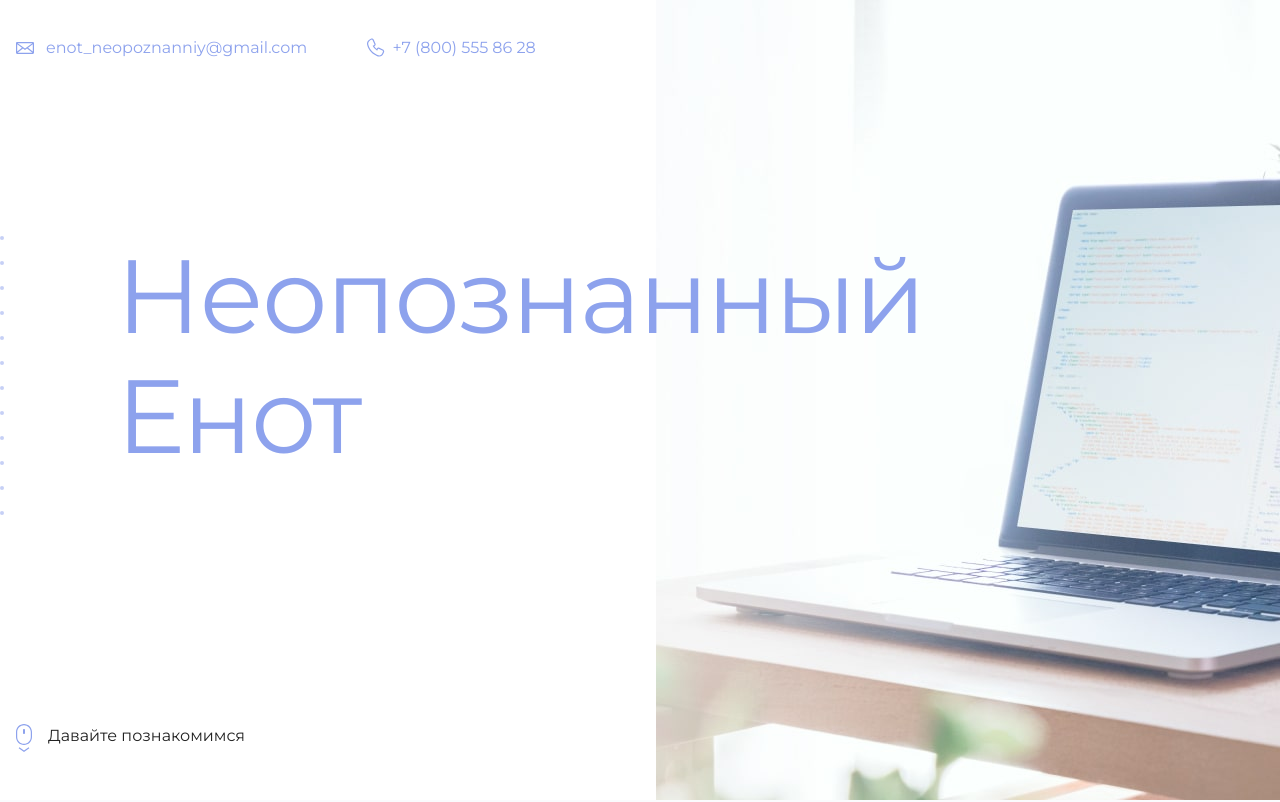
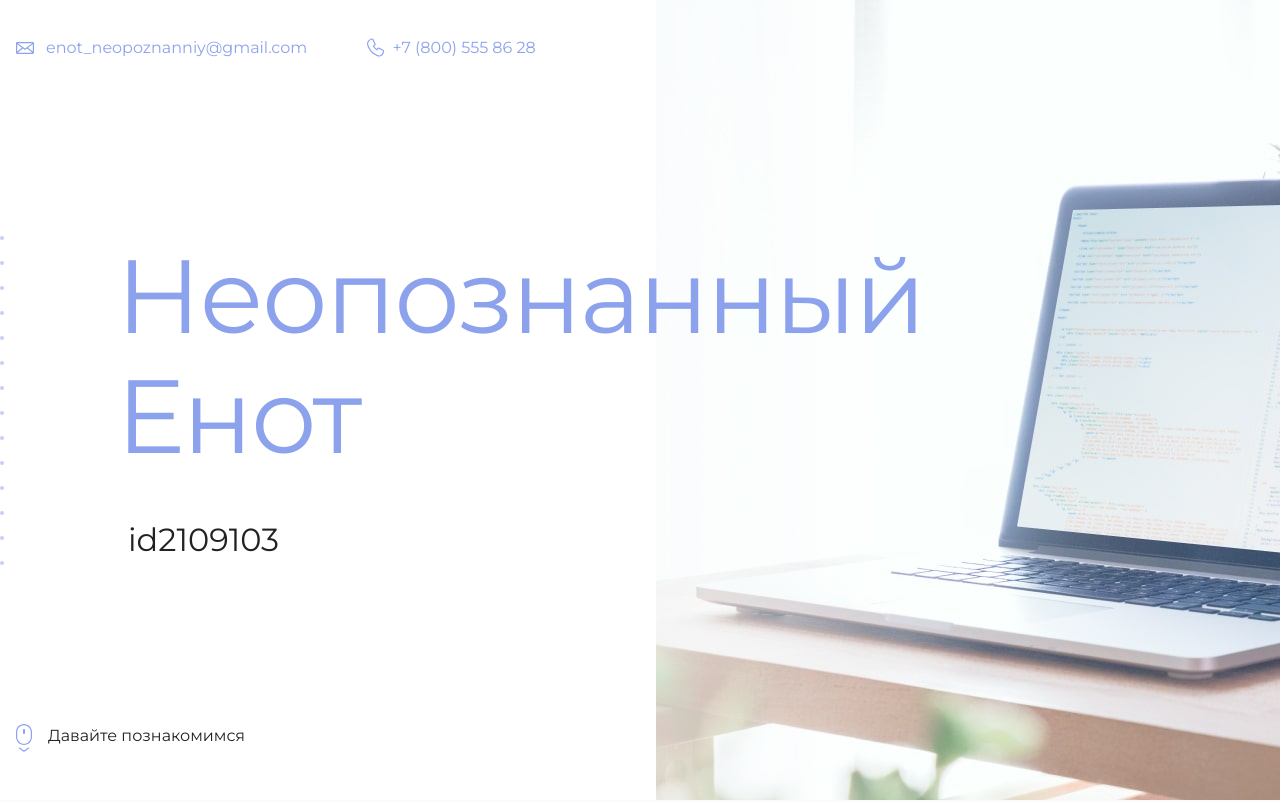
Before and after one commit to UberSurale/HTMLtest, a plain HTML site: page index.html in a window 1280 px wide. Shown: the top 802 px of the page. Drawn offline with Linux system fonts and the light colour scheme.

Commit message:
Update index.html
Added ID

```diff
--- a/index.html
+++ b/index.html
@@ -19,7 +19,7 @@
       <section class="hero-image">
         <div class="container">
           <h1 class="heading">Неопознанный Енот</h1>
-          <p><!-- Тут ваш id на сайте Академии --></p>
+          <p>id2109103</p>
         </div>
       </section>
 
```
